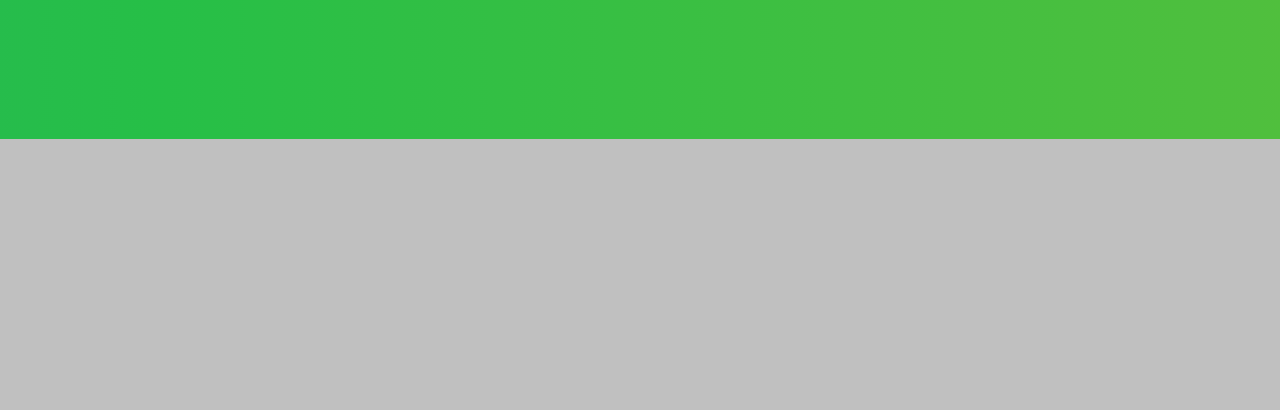
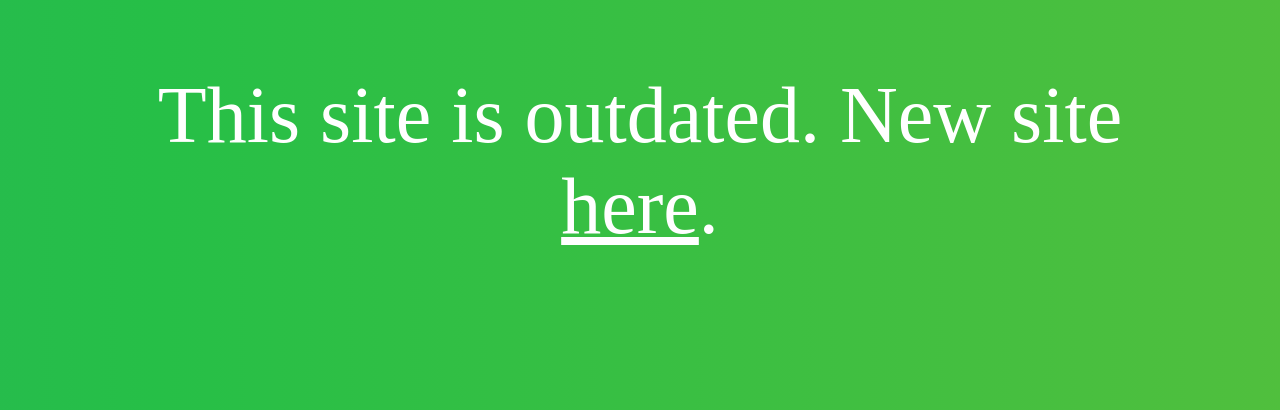
Before and after one commit to MJVL/mjvl.github.io-legacy, a plain HTML site: page index.html in a window 1280 px wide. Shown: the part 661-1071 px from the top of the page. Before the commit the page ends 800 px from the top, so only its background shows below. Drawn offline with Linux system fonts and the light colour scheme.

Commit message:
Add link to new site

```diff
--- a/index.html
+++ b/index.html
@@ -18,6 +18,7 @@
 <div id="icon-sec">
     <a href="https://github.com/MJVL"> <i class="fa fa-github" aria-hidden="true" style="font-size: 150px;"></i></a>
     <a href="https://www.linkedin.com/in/michael-v-a294a7126/"> <i class="fa fa-linkedin-square" aria-hidden="true" style="font-size: 150px;"></i></a>
+    <p>This site is outdated. New site <a href="https://mjvl.github.io/">here</a>.</p>
 </div>
 </body>
 </html>
```
